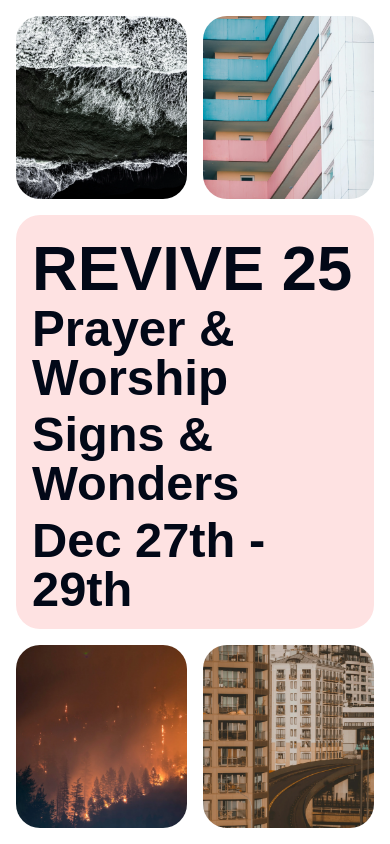
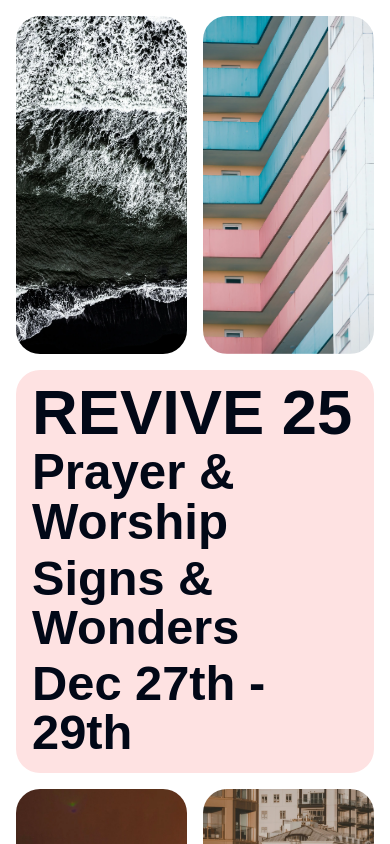
Before and after one commit to izakfilmalter/revive, a Next.js app: page / in a window 390 px wide. Built offline with nearby package versions, Linux system fonts and the light colour scheme; a web font is replaced by a local one.

Commit message:
Add some min height for the images.

```diff
--- a/app/(site)/page.tsx
+++ b/app/(site)/page.tsx
@@ -3,7 +3,7 @@ import Image from 'next/image'
 import { cn } from '@/lib/utils'
 
 const imageBoxClassName =
-  'w-full h-full w-full relative rounded-3xl overflow-hidden aspect-square'
+  'w-full h-full w-full relative rounded-3xl overflow-hidden aspect-square min-h-[40vh] lg:min-h-[auto]'
 
 export default function Home() {
   return (
```
